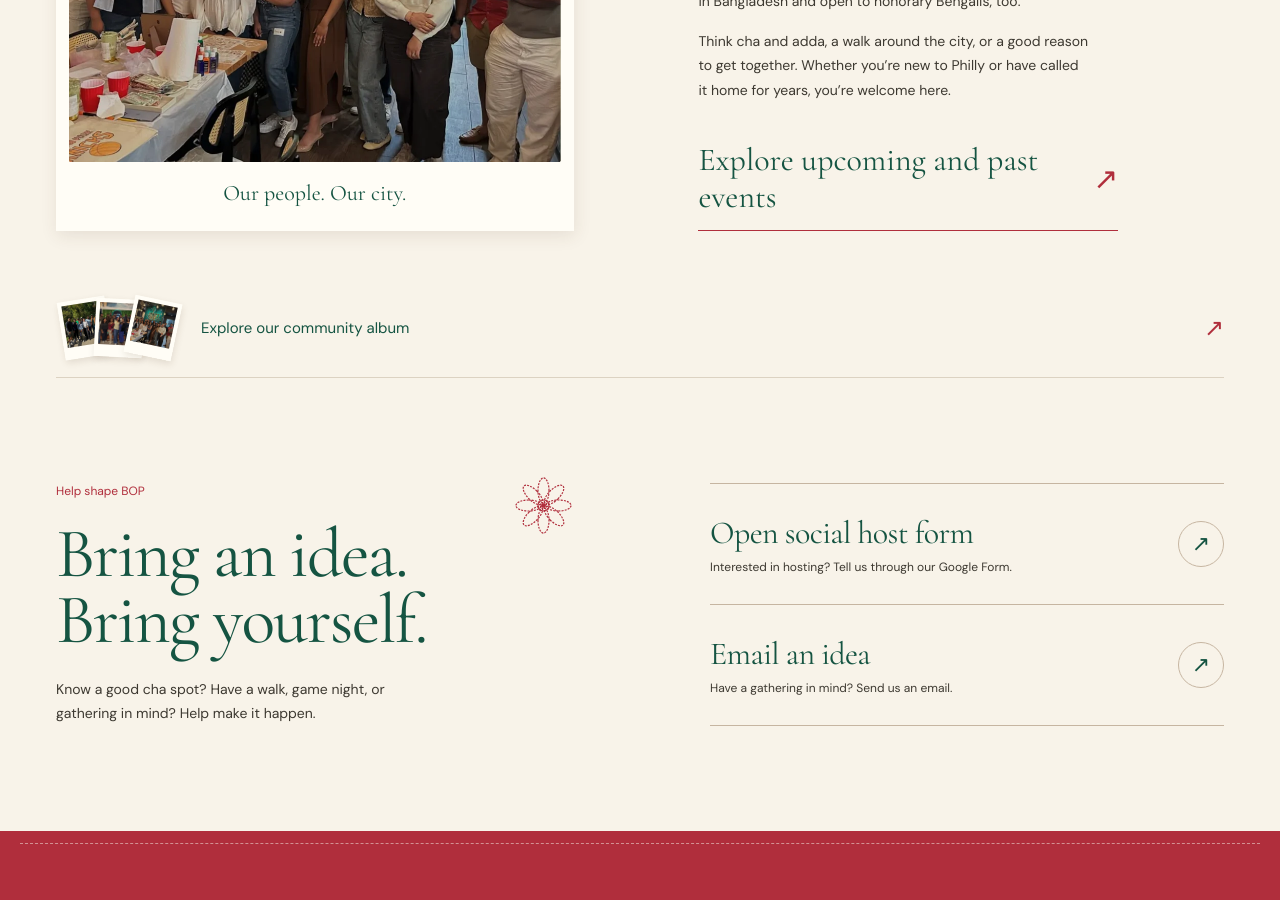
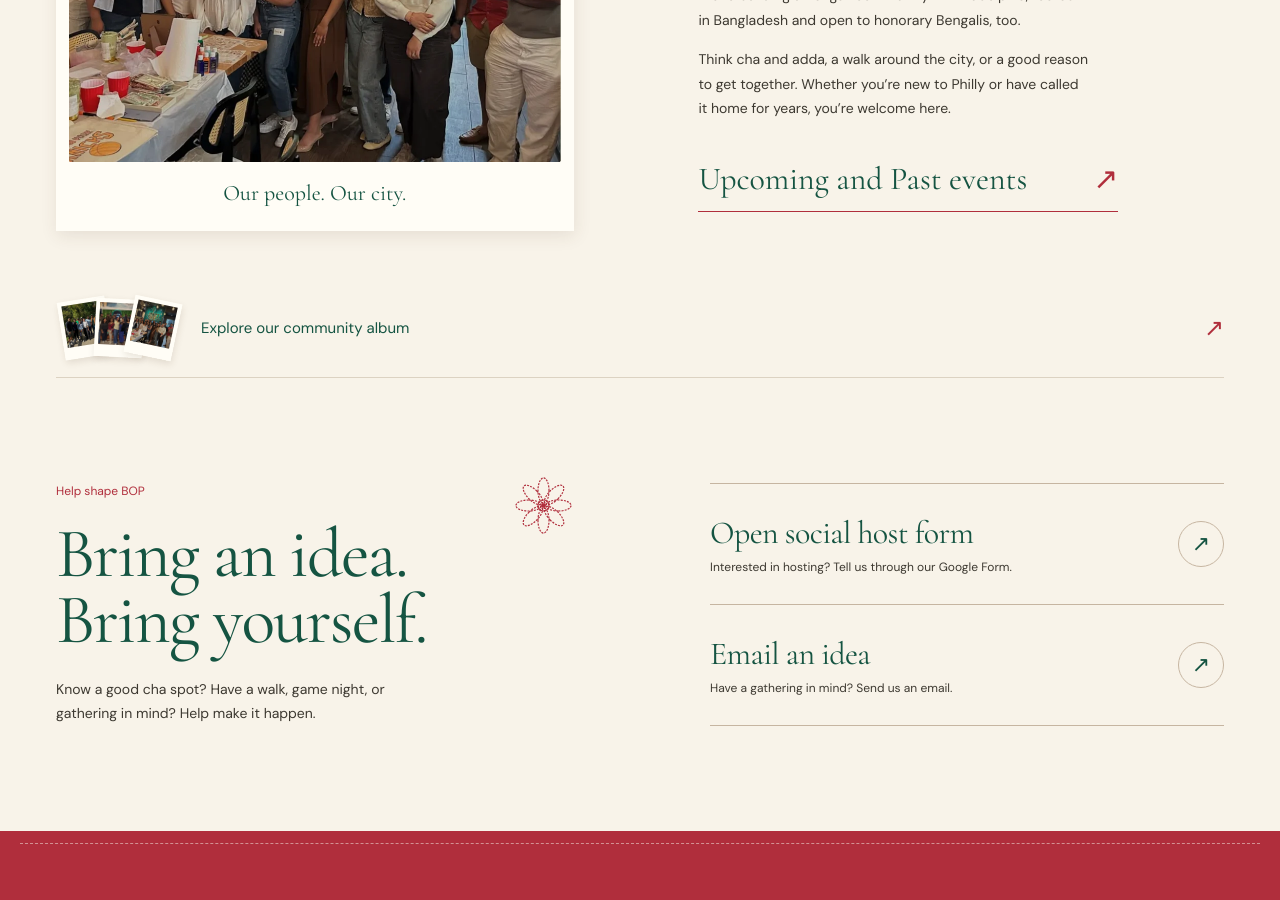
Before and after one commit to wasifsarwar/bengalisofphiladelphia, a React (Vite) app: page / in a window 1280 px wide. Shown: the part 1380-2280 px from the top of the page. Built offline with nearby package versions, Linux system fonts and the light colour scheme.

Commit message:
minor fix

```diff
--- a/src/App.tsx
+++ b/src/App.tsx
@@ -95,7 +95,7 @@ export function App() {
             <h2 id="story-heading">There’s always<br />room for<br /><em>one more.</em></h2>
             <p>We’re building a Bengali community in Philadelphia, rooted in Bangladesh and open to honorary Bengalis, too.</p>
             <p>Think cha and adda, a walk around the city, or a good reason to get together. Whether you’re new to Philly or have called it home for years, you’re welcome here.</p>
-            <a className="text-link events-link" href={`${base}events/`}>Explore upcoming and past events <span aria-hidden="true">↗</span></a>
+            <a className="text-link events-link" href={`${base}events/`}>Upcoming and Past events <span aria-hidden="true">↗</span></a>
           </div>
         </section>
 
```
